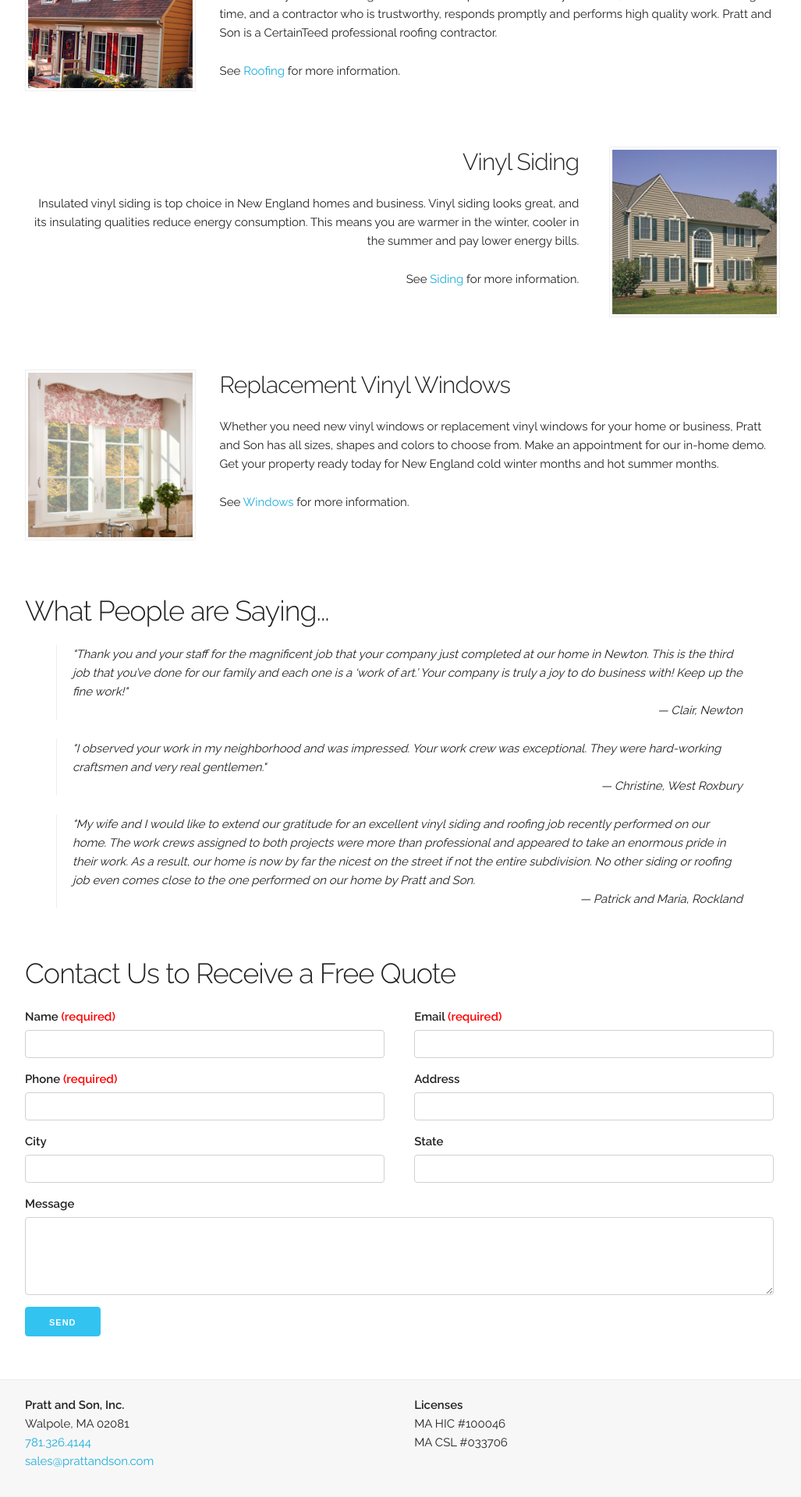
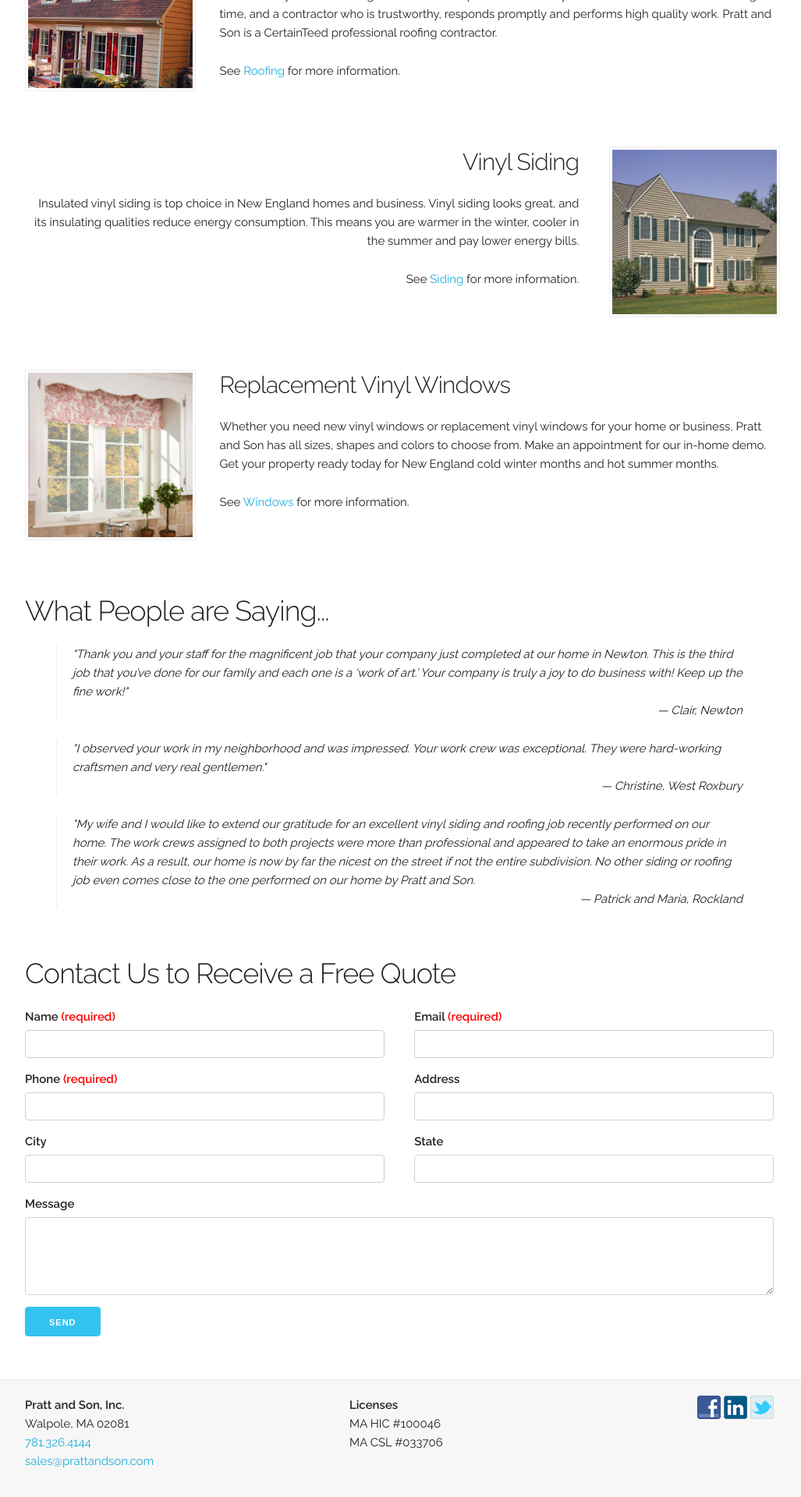
Before and after one commit to edPratt/prattandson, a Jekyll site: the page built from index.html, in a window 1280 px wide. Shown: the part 755-2675 px from the top of the page at 78% size, without its empty margins (128-1155 px from the left). Built offline with Jekyll 4.4.1, drawn with Linux system fonts in a browser that asks for light colours.

Commit message:
Add social media icons and link to footer

```diff
--- a/_includes/footer.html
+++ b/_includes/footer.html
@@ -1,7 +1,7 @@
 <section id="footer-info">
     <div class="container">
         <div class="footer-container row">
-            <div class="six columns">
+            <div class="five columns">
                 <p>
                     <strong>Pratt and Son, Inc.</strong>
                     <br />
@@ -12,7 +12,7 @@
                     <a href="mailto:sales@prattandson.com">sales@prattandson.com</a>
                 </p>
             </div>
-            <div class="six columns">
+            <div class="five columns">
                 <p>
                     <strong>Licenses</strong>
                     <br />
@@ -21,6 +21,11 @@
                     MA CSL #033706
                 </p>
             </div>
+            <div class="two columns social-media">
+                <a href="https://www.facebook.com/prattroofing/" ><img src="img/follow_facebook.png"></a>
+                <a href="https://www.linkedin.com/in/steveprattandson" ><img src="img/follow_linkedin.png"></a>
+                <a href="https://twitter.com/PrattandSonMA" ><img src="img/follow_twitter.png"></a>
+            </div>
         </div>
     </div>
 </section>
--- a/css/app.css
+++ b/css/app.css
@@ -242,6 +242,10 @@
     margin-bottom: 0;
 }
 
+#footer-info .social-media {
+    text-align: right;
+}
+
 /* End Site Footer */
 
 
```
Also changed, not shown: img/follow_facebook.png (added), img/follow_linkedin.png (added), img/follow_twitter.png (added).
